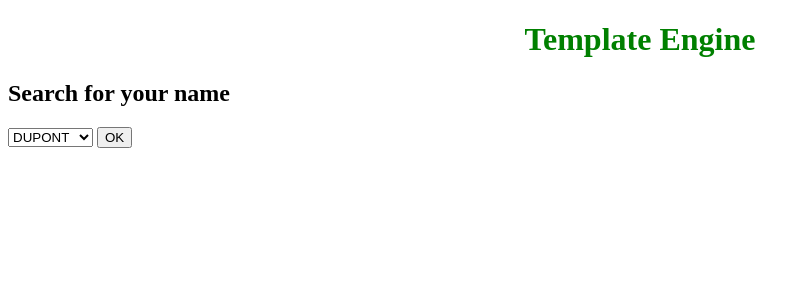
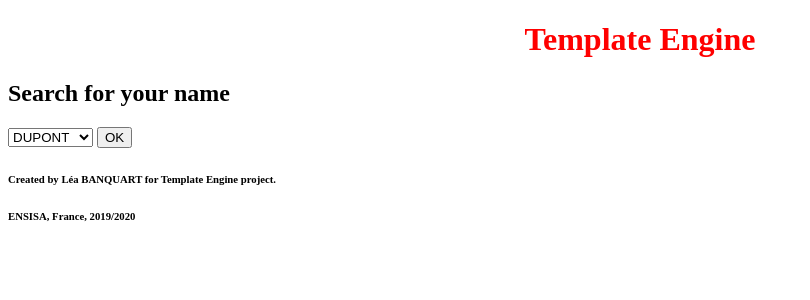
Before and after one commit to gurumalleshb7760/TemplateEngine, a Flask app: page / in a window 1280 px wide. Shown: the top 300 px of the page, without its empty margins (0-810 px from the left). Run offline with Flask 2, Linux system fonts and the light colour scheme.

Commit message:
Modification of the "welcome" page. It now present all the data we have about the person. Color of title modified too.
Added :
  - a footer
  - a function to catch data

To do :
  - modify CSS file.

```diff
--- a/main.py
+++ b/main.py
@@ -17,18 +17,23 @@ names = [name for name in CSVFile.get('NOM')] # creating a list with all the nam
 # print(names)
 
 
+def get_all_info(name):
+    name_index = CSVFile[CSVFile['NOM'] == name].index.values.astype(int)[0]
+    return CSVFile.loc[name_index]
+
+
 # creating the index page of our website
 @app.route('/')
 def index():
     return render_template("index.html", message=names)
 
 
-# creating the introduction page : NOT FINISHED YET
+# creating the introduction page
 @app.route('/', methods=['POST'])
 def text_box():
     text = request.form['list_name']
-    processed_text = text.upper()
-    return render_template("welcome.html", message=processed_text)
+    all_info = get_all_info(text)
+    return render_template("welcome.html", message=all_info)
 
 
 if __name__ == '__main__':
--- a/static/css/styles.css
+++ b/static/css/styles.css
@@ -1,5 +1,5 @@
 h1 {
   font-size: 2em;
-  color: green;
+  color: red;
   text-align: center;
 }
--- a/templates/layout.html
+++ b/templates/layout.html
@@ -19,5 +19,11 @@
             <!-- here will be the content of others html files -->
             {% endblock %}
         </div>
+        <footer>
+            <div class="container">
+                <h6> Created by Léa BANQUART for Template Engine project.</h6>
+                <h6> ENSISA, France, 2019/2020</h6>
+            </div>
+        </footer>
     </body>
 </html>
--- a/templates/welcome.html
+++ b/templates/welcome.html
@@ -1,7 +1,10 @@
 {% extends "layout.html" %} <!-- adding the created layout -->
 {% block content %}
 
-<h2> Welcome {{ message }} </h2>
+ <!-- we get all info of the person and present it -->
+<h2> Welcome {{ message.get('NOM') }} {{ message.get('PRENOM') }} ! </h2>
+<h3> You are {{ message.get('AGE') }} years old and you live in {{ message.get('VILLE') }}.</h3>
+<h3> You work as a {{ message.get('METIER') }}.</h3>
 <a href="{{ url_for('index') }}"> Previous page </a> <!-- linked to the index page -->
 
 {% endblock %}
```
